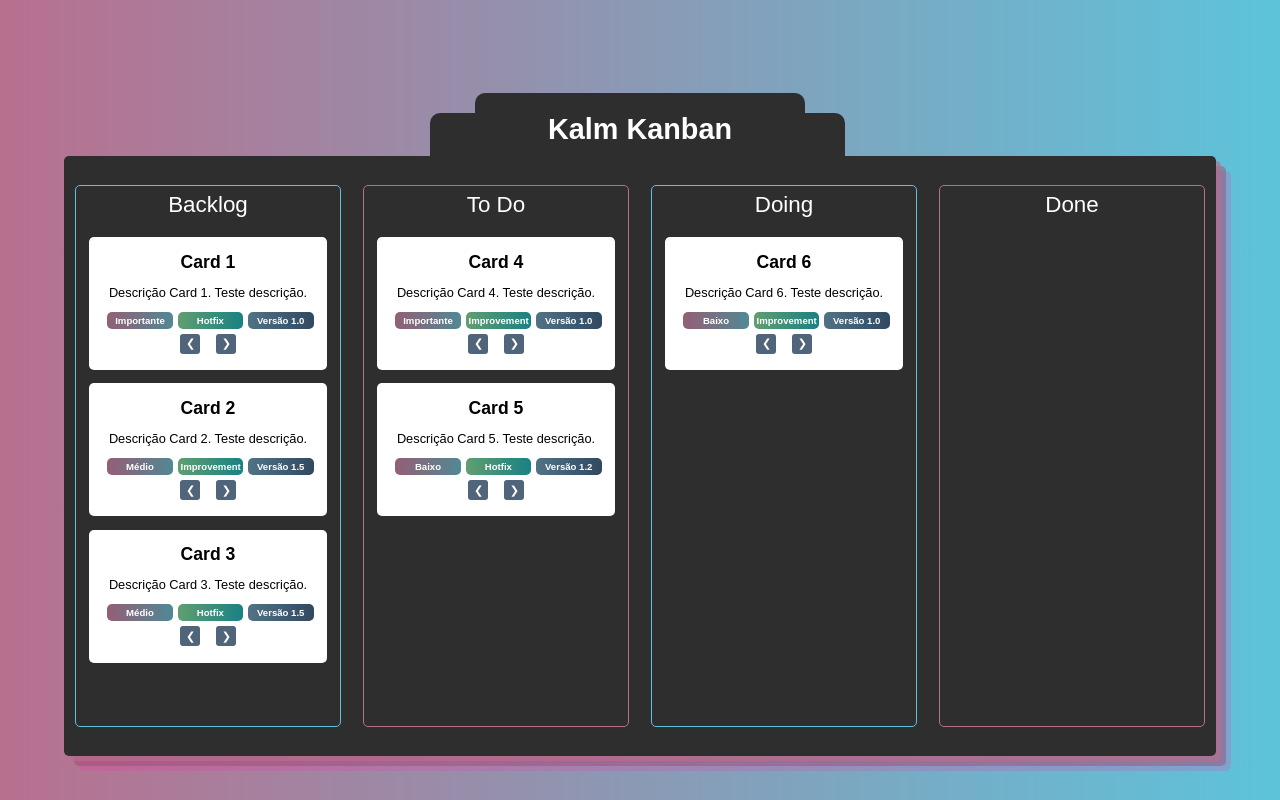
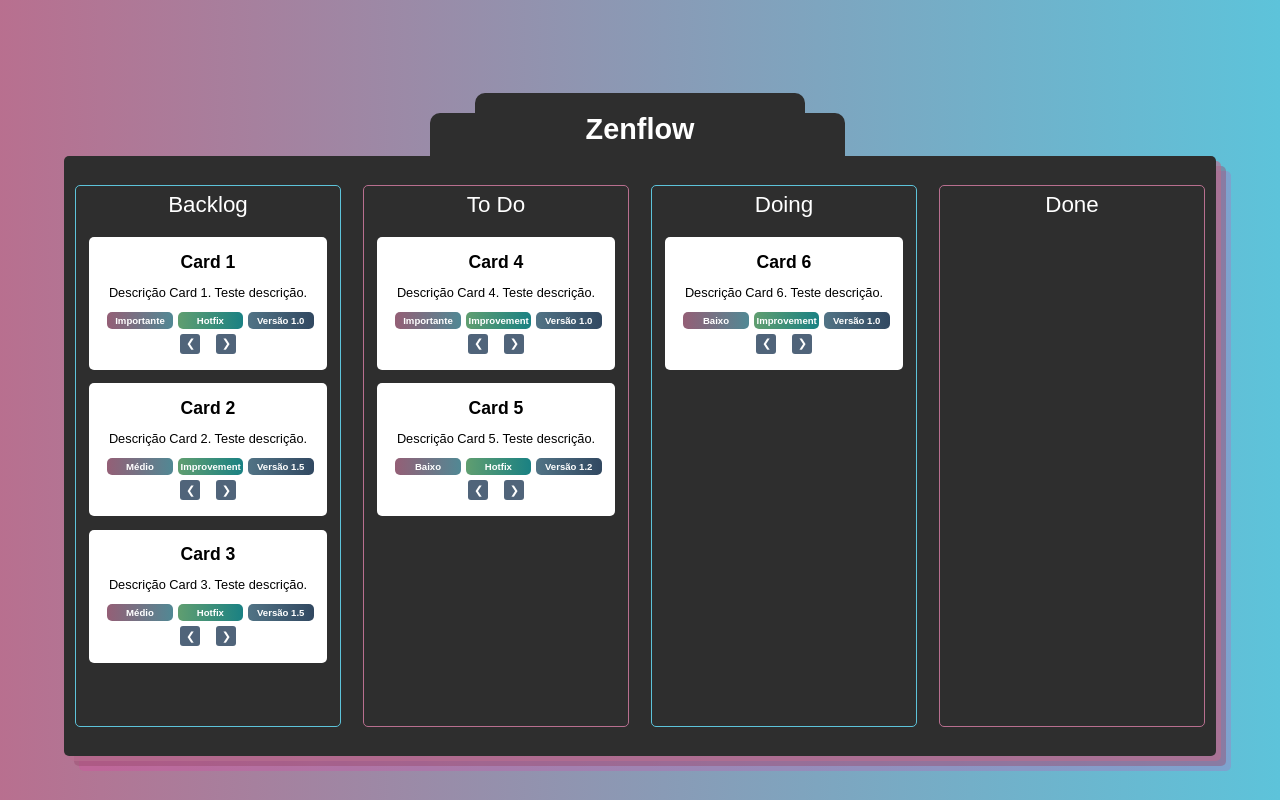
Before and after one commit to gbaierski/desenvolvimentoWeb1, a Vue app in the folder kanbanDevWeb/: page / in a window 1280 px wide. Built offline with nearby package versions, Linux system fonts and the light colour scheme.

Commit message:
Renomear o projeto

```diff
--- a/kanbanDevWeb/index.html
+++ b/kanbanDevWeb/index.html
@@ -4,7 +4,7 @@
     <meta charset="UTF-8" />
     <link rel="icon" href="/vueKanban.ico" />
     <meta name="viewport" content="width=device-width, initial-scale=1.0" />
-    <title>Kalm Kanban</title>
+    <title>Zenflow</title>
   </head>
   <body>
     <div id="app"></div>
--- a/kanbanDevWeb/src/App.vue
+++ b/kanbanDevWeb/src/App.vue
@@ -58,7 +58,7 @@ export default {
         <h1>
             <div id="bordaEsq" class="bordaTitulo"></div>
             <div id="bordaDir" class="bordaTitulo"></div>
-            Kalm Kanban
+            Zenflow
         </h1>
         <div id="kanban">
             <CardContainer v-for="container in containers" :key="container.containerId" :container="container" @retornar = "retornar"  @prosseguir = "prosseguir"/>
```
